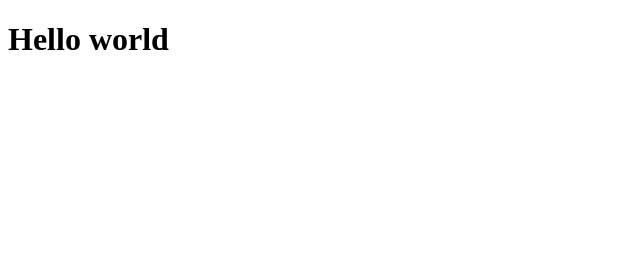
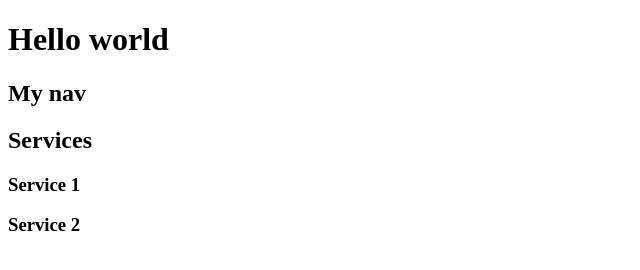
Before and after one commit to adilyantizhanov0606/markdown, a plain HTML site: page index.html in a window 1280 px wide. Shown: the whole page, without its empty margins (0-640 px from the left). Drawn offline with Linux system fonts and the light colour scheme.

Commit message:
Update index.html

```diff
--- a/index.html
+++ b/index.html
@@ -7,5 +7,13 @@
 </head>
 <body>
     <h1>Hello world</h1>
+    <header><h2>My nav</h2><nav></nav></header>
+    <main><section>
+<h2>Services</h2>
+<h3>Service 1</h3>
+<h3>Service 2</h3>
+    </section>
+
+</main>
 </body>
 </html>
```
